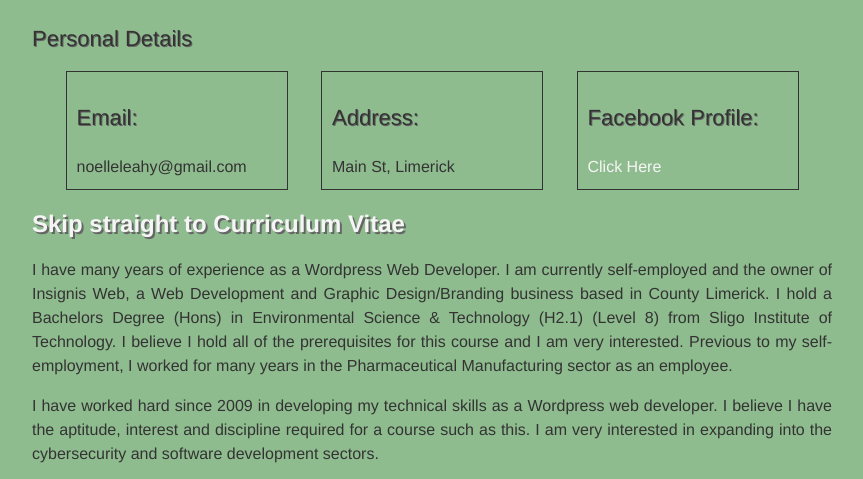
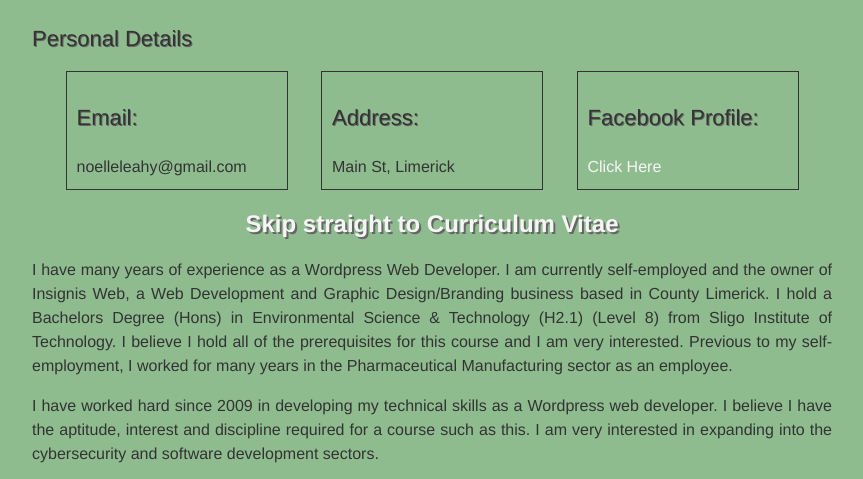
Before and after one commit to mnleahy/mnleahy.github.io, a plain HTML site: page index.html in a window 1280 px wide. Shown: the part 204-683 px from the top of the page, without its empty margins (208-1071 px from the left). Drawn offline with Linux system fonts and the light colour scheme.

Commit message:
Update index.html

```diff
--- a/index.html
+++ b/index.html
@@ -19,7 +19,7 @@
             <div class="box"><h3>Address:</h3> Main St, Limerick</div>
             <div class="box"><h3>Facebook Profile:</h3> <a href="https://www.facebook.com/NoelleWoulfeLeahy" target="_blank" class="cvlink2">Click Here</a></div>
         </div>
-        <p><a href="experience/experience.html" target="_blank" class="cvlink">Skip straight to Curriculum Vitae</a></p>
+        <p style="text-align:center;"><a href="experience/experience.html" target="_blank" class="cvlink">Skip straight to Curriculum Vitae</a></p>
      <p>I have many years of experience as a Wordpress Web Developer. I am currently self-employed and the owner of Insignis Web, a Web Development and Graphic Design/Branding business based in County Limerick. I hold a Bachelors Degree (Hons) in Environmental Science & Technology (H2.1) (Level 8) from Sligo Institute of Technology. I believe I hold all of the prerequisites for this course and I am very interested. Previous to my self-employment, I worked for many years in the Pharmaceutical Manufacturing sector as an employee.</p>
 
         <p>I have worked hard since 2009 in developing my technical skills as a Wordpress web developer. I believe I have the aptitude, interest and discipline required for a course such as this. I am very interested in expanding into the cybersecurity and software development sectors.</p>
```
